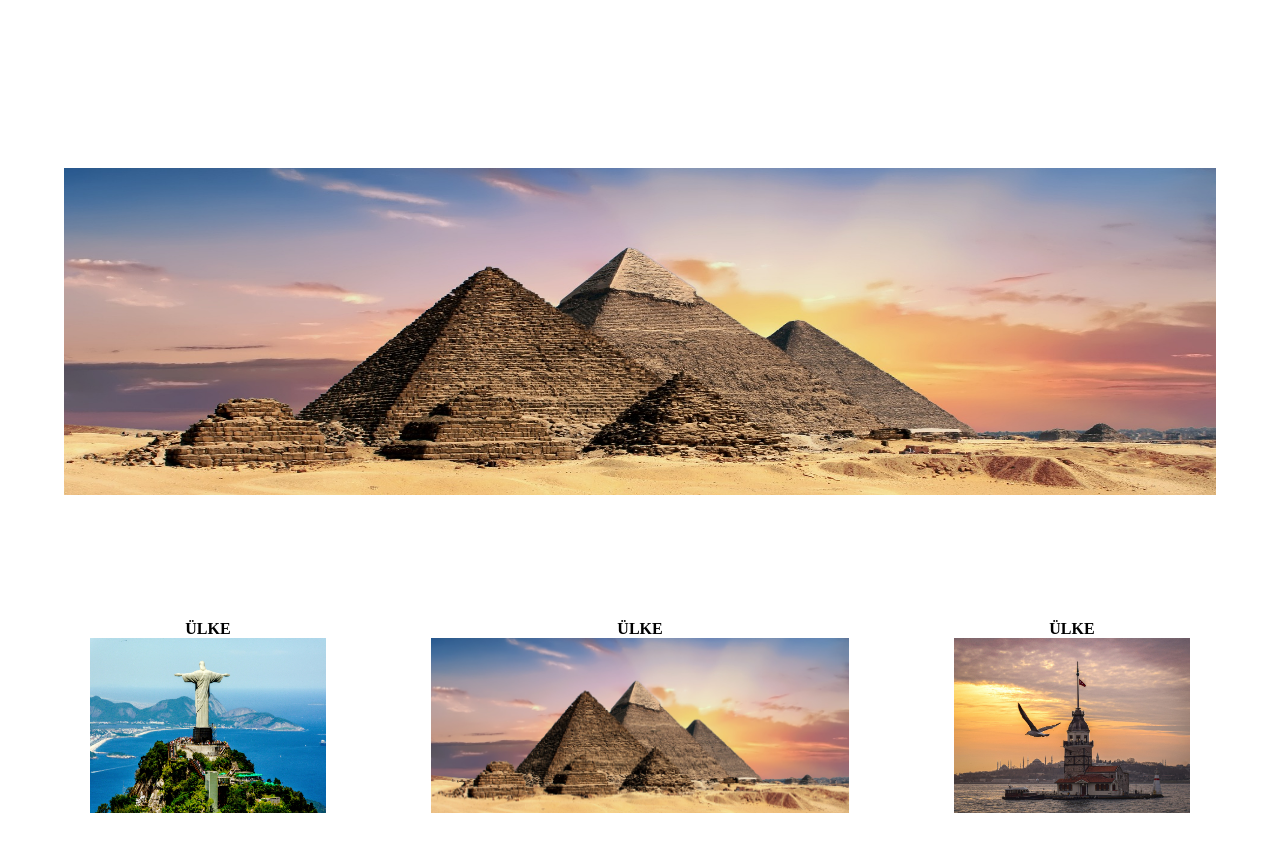
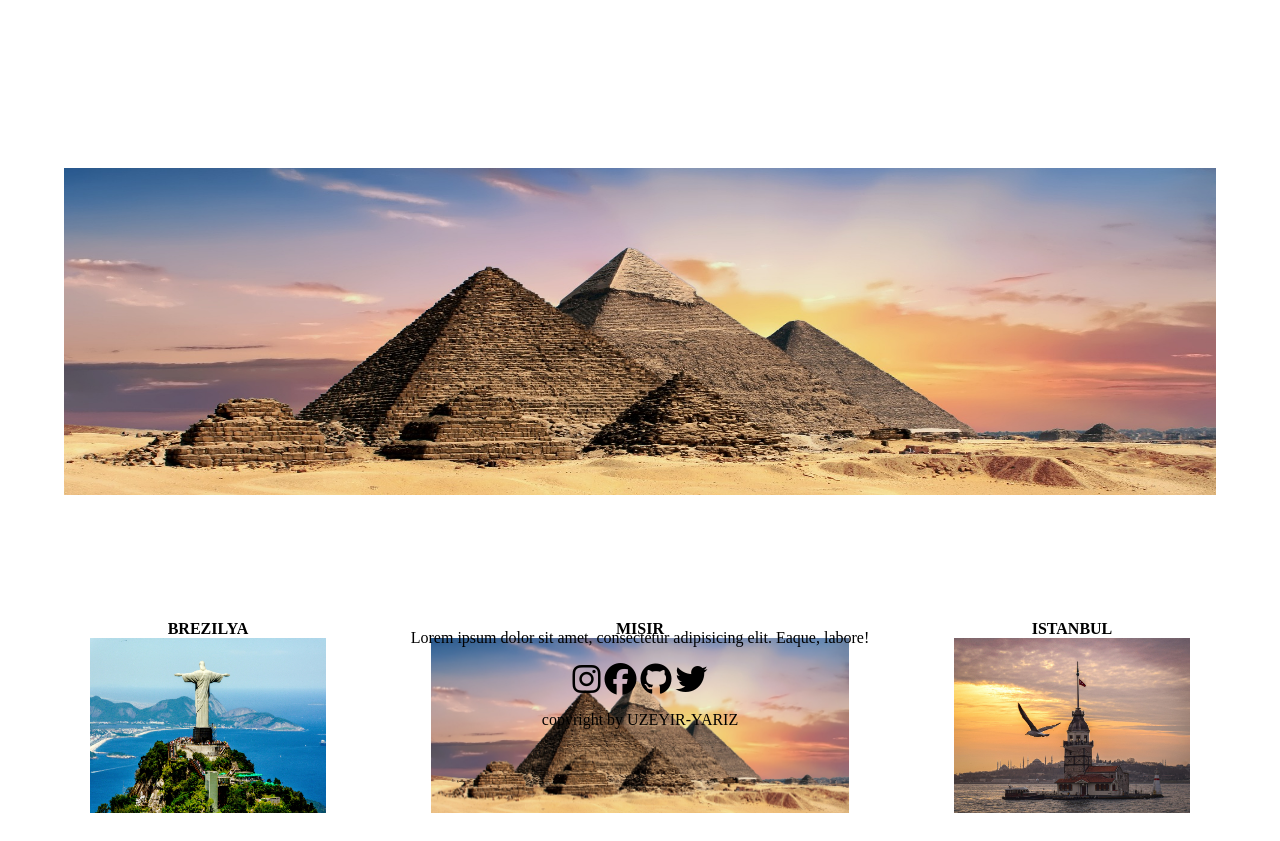
Before and after one commit to uzeyir-yariz/Asther, a plain HTML site: page index.html in a window 1280 px wide. Shown: the part 71-912 px from the top of the page. Drawn offline with Linux system fonts and the light colour scheme.

Commit message:
html-update

```diff
--- a/index.html
+++ b/index.html
@@ -29,40 +29,36 @@
 
         <section class="down">
             <article id="before-location">
-                <h4>ülke</h4>
+                <h4>brezilya</h4>
                 <img src="images/Brazil.jpg" alt="ülke resimi">
             </article>
 
             <!--ayrım-->
 
             <article id="now-location">
-                <h4>ülke</h4>
+                <h4>Mısır</h4>
                 <img src="images/pyramid.jpg" alt="ülke resimi">
             </article>
 
             <!--ayrım-->
 
             <article id="after-location">
-                <h4>ülke</h4>
+                <h4>istanbul</h4>
                 <img src="images/Istanbul.jpg" alt="ülke resimi">
             </article>
         </section>
     </main>
 
     <footer>
-        <div class="services">
-
-        </div>
-
         <div class="about">
             <p>Lorem ipsum dolor sit amet, consectetur adipisicing elit. Eaque, labore!</p>
         </div>
 
         <div class="social">
-            <i class="fa-brands fa-instagram"></i>
-            <i class="fa-brands fa-facebook"></i>
-            <i class="fa-brands fa-github"></i>
-            <i class="fa-brands fa-twitter"></i>
+            <a href="#"><i class="fa-brands fa-2x fa-instagram"></i></a>
+            <a href="#"><i class="fa-brands fa-2x fa-facebook"></i></a>
+            <a href="#"><i class="fa-brands fa-2x fa-github"></i></a>
+            <a href="#"><i class="fa-brands fa-2x fa-twitter"></i></a>
         </div>
 
         <p>copyright by <a href="#">uzeyir-yariz</a></p>
--- a/style.css
+++ b/style.css
@@ -55,3 +55,19 @@ main{
 }
 .down > article > h4{text-transform: uppercase;}
 .down > article > img{height: 80%; width: 90%;}
+
+/*footer bölümü*/
+footer{
+    position: absolute; /*>=bağlantı=<*/ bottom: 0; left: 0; right: 0;
+    display: flex;
+    gap: 1rem;
+    flex-direction: column;
+    justify-content: center;
+    align-items: center;
+}
+
+.social > a, footer > p > a{
+    color: black;
+    text-transform: uppercase;
+    text-decoration: none;
+}
```
